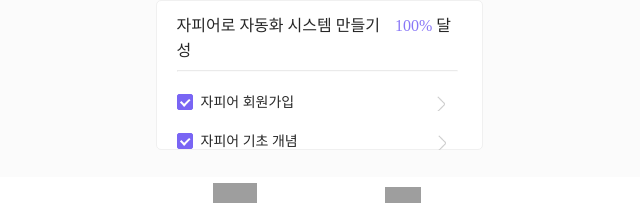
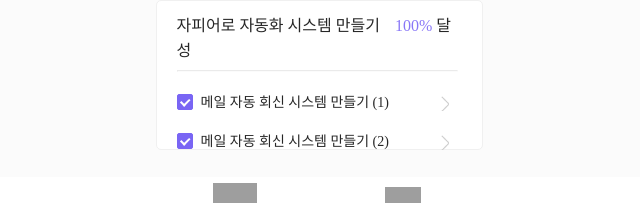
Before and after one commit to Parksy-00/MyPlanIt_Front, a React (Create React App) app: page /main in a window 1280 px wide. Shown: the part 537-740 px from the top of the page, without its empty margins (321-961 px from the left). Built offline with nearby package versions, Linux system fonts and the light colour scheme; no server answers; grey boxes are pictures that could not be loaded; a web font is replaced by a local one.

Commit message:
zapier update

```diff
--- a/src/components/todoplan/todoplan.components.jsx
+++ b/src/components/todoplan/todoplan.components.jsx
@@ -23,7 +23,7 @@ function TodoPlan() {
         "Content-Type": "application/json",
         Authorization: `Bearer eyJ0eXAiOiJKV1QiLCJhbGciOiJIUzI1NiJ9.eyJ0b2tlbl90eXBlIjoiYWNjZXNzIiwiZXhwIjoxNjQ1MzQxNzk1LCJpYXQiOjE2NDI3NDk3OTUsImp0aSI6ImM0NWEyNDI0ZGZmNDQ2MzlhMzYwY2ExMDNmYzZjOWYxIiwidXNlcl9pZCI6NDB9.mi67W4Yk6vM47qPtlwLXWVJeQUEfVJV8jqQRj8zhi5M`,
       },
-      withCredentials: true
+      withCredentials: true,
     });
   }, []);
   let navigate = useNavigate();
@@ -68,10 +68,7 @@ function TodoPlan() {
             }
           />
         </MuiPickersUtilsProvider>
-        <Link
-           to='../main/buytemplate'
-          >
-
+        <Link to="../main/buytemplate">
           <Button
             style={{
               marginLeft: 50,
@@ -354,7 +351,7 @@ function TodoPlan() {
             checked={true}
             onChange={onChange}
           >
-            자피어 회원가입
+            메일 자동 회신 시스템 만들기 (1)
             <span>
               <img
                 src="images/detail.png"
@@ -362,7 +359,7 @@ function TodoPlan() {
                   navigate("/todo/zapier/1");
                 }}
                 style={{
-                  marginLeft: 143,
+                  marginLeft: 52,
                   width: 8,
                 }}
               />
@@ -373,7 +370,7 @@ function TodoPlan() {
             checked={true}
             onChange={onChange}
           >
-            자피어 기초 개념
+            메일 자동 회신 시스템 만들기 (2)
             <span>
               <img
                 src="images/detail.png"
@@ -381,7 +378,7 @@ function TodoPlan() {
                   navigate("/todo/zapier/2");
                 }}
                 style={{
-                  marginLeft: 140,
+                  marginLeft: 52,
                   width: 8,
                 }}
               />
@@ -393,9 +390,16 @@ function TodoPlan() {
       <br />
       <br />
       <br />
-      <BottomNavBarTodo style={{height: '200px'}}/>
-      <div style={{height: "33px", backgroundColor:"white",width:"100vw",position:"fixed", bottom:"0px"}}></div>
-
+      <BottomNavBarTodo style={{ height: "200px" }} />
+      <div
+        style={{
+          height: "33px",
+          backgroundColor: "white",
+          width: "100vw",
+          position: "fixed",
+          bottom: "0px",
+        }}
+      ></div>
     </div>
   );
 }
```
Also changed, not shown: public/images/zapier/1.png, public/images/zapier/2.png. Lines whose indentation alone changed are shown as unchanged.
